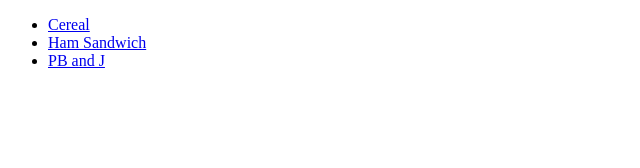
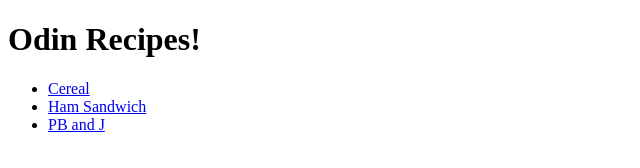
Before and after one commit to LemurRobot/odin-recipes, a plain HTML site: page index.html in a window 1280 px wide. Shown: the whole page, without its empty margins (0-640 px from the left). Drawn offline with Linux system fonts and the light colour scheme.

Commit message:
Update index.html

```diff
--- a/index.html
+++ b/index.html
@@ -4,6 +4,7 @@
       <title>Recipes</title>
     </head>
     <body>
+      <h1>Odin Recipes!</h1>
       <ul>
         <li><a href="cereal.html">Cereal</a></li>
         <li><a href="hamsandwich.html">Ham Sandwich</a></li>
```
